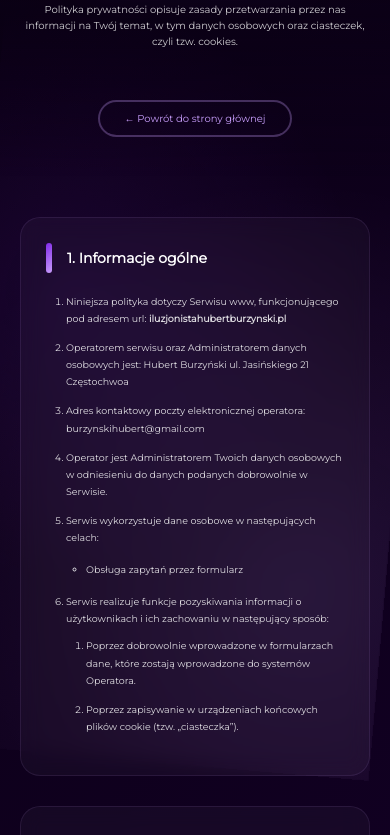
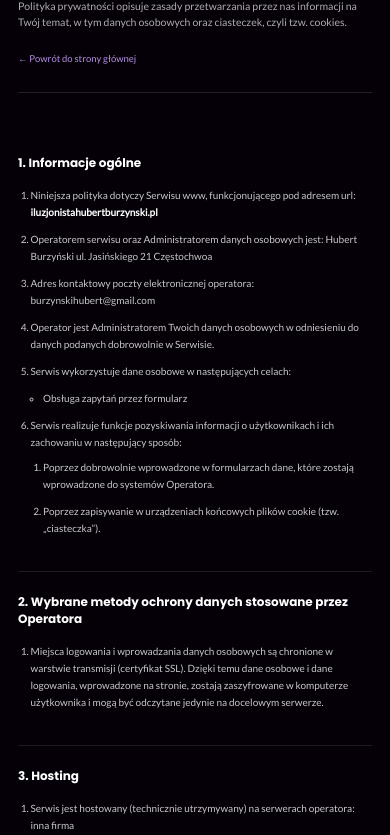
Before and after one commit to burzamiszcz/magic-website, a plain HTML site: page polityka-prywatnosci.html in a window 390 px wide. Shown: the part 122-957 px from the top of the page. Drawn offline with Linux system fonts and the light colour scheme.

Commit message:
Simplify privacy policy page to a clean document layout.
Co-authored-by: Cursor <cursoragent@cursor.com>

```diff
--- a/polityka-prywatnosci.html
+++ b/polityka-prywatnosci.html
@@ -16,238 +16,133 @@
 
   <style>
     body {
-      background: linear-gradient(135deg, #0a0014 0%, #1a0033 50%, #0a0014 100%);
+      background: #050008;
       min-height: 100vh;
       margin: 0;
-      padding: 0;
+      color: rgba(255, 255, 255, 0.88);
+      font-family: var(--font-tertiary, 'Lato', sans-serif);
     }
 
     .privacy-page {
-      position: relative;
-      min-height: 100vh;
-      overflow: hidden;
+      max-width: 720px;
+      margin: 0 auto;
+      padding: 96px 24px 80px;
     }
 
-    /* Animated background */
-    .gradient-bg {
-      position: fixed;
-      top: 0;
-      left: 0;
-      width: 100%;
-      height: 100%;
-      background:
-        radial-gradient(circle at 20% 50%, rgba(129, 42, 233, 0.1) 0%, transparent 50%),
-        radial-gradient(circle at 80% 80%, rgba(200, 157, 251, 0.1) 0%, transparent 50%);
-      animation: gradientMove 15s ease infinite;
-      z-index: 0;
-    }
-
-    @keyframes gradientMove {
-      0%, 100% { transform: scale(1) rotate(0deg); }
-      50% { transform: scale(1.1) rotate(5deg); }
-    }
-
-    /* Header */
     .privacy-header {
-      position: relative;
-      z-index: 10;
-      text-align: center;
-      padding: 80px 20px 40px;
-      background: linear-gradient(180deg, rgba(10, 0, 20, 0.9) 0%, transparent 100%);
+      margin-bottom: 40px;
+      padding-bottom: 28px;
+      border-bottom: 1px solid rgba(255, 255, 255, 0.12);
     }
 
     .privacy-header h1 {
-      font-size: 3rem;
+      font-family: var(--font-secondary, 'Poppins', sans-serif);
+      font-size: clamp(1.8rem, 4vw, 2.4rem);
       font-weight: 700;
-      background: linear-gradient(135deg, #fff 0%, #C89DFB 50%, #812AE9 100%);
-      -webkit-background-clip: text;
-      -webkit-text-fill-color: transparent;
-      background-clip: text;
-      margin: 0 0 20px 0;
-      animation: fadeInDown 0.8s ease;
-      filter: drop-shadow(0 0 20px rgba(129, 42, 233, 0.5));
+      color: #fff;
+      margin: 0 0 14px;
+      line-height: 1.2;
     }
 
     .privacy-header p {
-      color: rgba(255, 255, 255, 0.8);
-      font-size: 1.2rem;
-      max-width: 700px;
-      margin: 0 auto 30px;
-      line-height: 1.6;
+      margin: 0 0 22px;
+      font-size: 1.05rem;
+      line-height: 1.55;
+      color: rgba(255, 255, 255, 0.68);
     }
 
     .back-link {
-      display: inline-block;
-      color: #C89DFB;
+      color: rgba(200, 157, 251, 0.9);
       text-decoration: none;
-      font-size: 1rem;
-      padding: 10px 25px;
-      border: 2px solid rgba(200, 157, 251, 0.3);
-      border-radius: 30px;
-      transition: all 0.3s ease;
-      margin-top: 20px;
+      font-size: 0.95rem;
+      transition: color 0.2s ease;
     }
 
     .back-link:hover {
-      background: rgba(129, 42, 233, 0.2);
-      border-color: #C89DFB;
-      transform: translateY(-2px);
-      box-shadow: 0 5px 20px rgba(129, 42, 233, 0.3);
-    }
-
-    /* Content container */
-    .privacy-content {
-      position: relative;
-      z-index: 10;
-      max-width: 1000px;
-      margin: 0 auto;
-      padding: 40px 20px 100px;
+      color: #fff;
     }
 
     .privacy-section {
-      background: rgba(255, 255, 255, 0.03);
-      backdrop-filter: blur(10px);
-      border: 1px solid rgba(200, 157, 251, 0.1);
-      border-radius: 20px;
-      padding: 40px;
-      margin-bottom: 30px;
-      opacity: 0;
-      transform: translateY(30px);
-      animation: fadeInUp 0.6s ease forwards;
-      transition: all 0.3s ease;
+      padding: 28px 0;
+      border-bottom: 1px solid rgba(255, 255, 255, 0.1);
     }
 
-    .privacy-section:hover {
-      border-color: rgba(200, 157, 251, 0.3);
-      box-shadow: 0 10px 40px rgba(129, 42, 233, 0.2);
-      transform: translateY(-5px);
-    }
-
-    .privacy-section:nth-child(1) { animation-delay: 0.1s; }
-    .privacy-section:nth-child(2) { animation-delay: 0.2s; }
-    .privacy-section:nth-child(3) { animation-delay: 0.3s; }
-    .privacy-section:nth-child(4) { animation-delay: 0.4s; }
-    .privacy-section:nth-child(5) { animation-delay: 0.5s; }
-    .privacy-section:nth-child(6) { animation-delay: 0.6s; }
-    .privacy-section:nth-child(7) { animation-delay: 0.7s; }
-    .privacy-section:nth-child(8) { animation-delay: 0.8s; }
-    .privacy-section:nth-child(9) { animation-delay: 0.9s; }
-
-    @keyframes fadeInUp {
-      to {
-        opacity: 1;
-        transform: translateY(0);
-      }
-    }
-
-    @keyframes fadeInDown {
-      from {
-        opacity: 0;
-        transform: translateY(-30px);
-      }
-      to {
-        opacity: 1;
-        transform: translateY(0);
-      }
+    .privacy-section:last-child {
+      border-bottom: 0;
     }
 
     .privacy-section h2 {
-      font-size: 1.8rem;
+      font-family: var(--font-secondary, 'Poppins', sans-serif);
+      font-size: 1.2rem;
+      font-weight: 600;
       color: #fff;
-      margin: 0 0 20px 0;
-      font-weight: 600;
-      display: flex;
-      align-items: center;
-      gap: 15px;
-    }
-
-    .privacy-section h2::before {
-      content: '';
-      width: 6px;
-      height: 30px;
-      background: linear-gradient(135deg, #812AE9, #C89DFB);
-      border-radius: 3px;
+      margin: 0 0 16px;
+      line-height: 1.35;
     }
 
     .privacy-section p,
     .privacy-section li {
-      color: rgba(255, 255, 255, 0.85);
       font-size: 1rem;
-      line-height: 1.8;
-      margin-bottom: 15px;
+      line-height: 1.7;
+      color: rgba(255, 255, 255, 0.78);
+      margin-bottom: 12px;
     }
 
     .privacy-section ol,
     .privacy-section ul {
-      padding-left: 20px;
-      margin: 15px 0;
+      padding-left: 1.25rem;
+      margin: 10px 0 12px;
     }
 
     .privacy-section li {
-      margin-bottom: 12px;
+      margin-bottom: 10px;
     }
 
     .privacy-section ul ul,
-    .privacy-section ol ol {
-      margin-top: 10px;
-      margin-bottom: 10px;
+    .privacy-section ol ol,
+    .privacy-section ol ul {
+      margin-top: 8px;
+      margin-bottom: 8px;
     }
 
     .privacy-section a {
-      color: #C89DFB;
-      text-decoration: none;
-      transition: color 0.3s ease;
+      color: #c89dfb;
+      text-decoration: underline;
+      text-underline-offset: 2px;
     }
 
     .privacy-section a:hover {
       color: #fff;
-      text-shadow: 0 0 10px rgba(200, 157, 251, 0.5);
     }
 
-    .privacy-section strong {
+    .privacy-section strong,
+    .privacy-section b {
       color: #fff;
       font-weight: 600;
     }
 
     .disclaimer {
-      background: rgba(129, 42, 233, 0.1);
-      border-left: 4px solid #812AE9;
-      padding: 25px;
-      margin-top: 30px;
-      border-radius: 10px;
+      margin-top: 24px;
+      padding: 16px 0 0;
+      border-top: 1px solid rgba(255, 255, 255, 0.1);
       font-size: 0.9rem;
-      line-height: 1.7;
-      color: rgba(255, 255, 255, 0.7);
+      line-height: 1.65;
+      color: rgba(255, 255, 255, 0.55);
     }
 
-    hr {
-      border: none;
-      height: 1px;
-      background: linear-gradient(90deg, transparent, rgba(200, 157, 251, 0.3), transparent);
-      margin: 25px 0;
+    .disclaimer p {
+      margin: 0;
+      color: inherit;
+      font-size: inherit;
     }
 
-    /* Mobile responsive */
-    @media (max-width: 768px) {
-      .privacy-header h1 {
-        font-size: 2rem;
-      }
-
-      .privacy-header p {
-        font-size: 1rem;
+    @media (max-width: 640px) {
+      .privacy-page {
+        padding: 84px 18px 64px;
       }
 
       .privacy-section {
-        padding: 25px;
-      }
-
-      .privacy-section h2 {
-        font-size: 1.4rem;
-      }
-
-      .privacy-section p,
-      .privacy-section li {
-        font-size: 0.95rem;
+        padding: 22px 0;
       }
     }
   </style>
@@ -255,30 +150,22 @@
 
 <body>
   <div class="privacy-page">
-    <!-- Animated background -->
-    <div class="gradient-bg"></div>
-
-    <!-- Header -->
     <div class="privacy-header">
       <h1>Polityka Prywatności</h1>
       <p>Polityka prywatności opisuje zasady przetwarzania przez nas informacji na Twój temat, w tym danych osobowych oraz ciasteczek, czyli tzw. cookies.</p>
-      <a href="index.html" class="back-link">← Powrót do strony głównej</a>
+      <a href="/" class="back-link">← Powrót do strony głównej</a>
     </div>
-
-    <!-- Content -->
-    <div class="privacy-content">
 
     <div class="privacy-section">
       <h2>1. Informacje ogólne</h2>
       <ol>
         <li>Niniejsza polityka dotyczy Serwisu www, funkcjonującego pod adresem url: <b>iluzjonistahubertburzynski.pl</b></li>
         <li>Operatorem serwisu oraz Administratorem danych osobowych jest: Hubert Burzyński ul. Jasińskiego 21 Częstochwoa</li>
-
         <li>Adres kontaktowy poczty elektronicznej operatora: burzynskihubert@gmail.com</li>
-
         <li>Operator jest Administratorem Twoich danych osobowych w odniesieniu do danych podanych dobrowolnie w Serwisie.</li>
         <li>Serwis wykorzystuje dane osobowe w następujących celach:</li>
-            <ul><li>Obsługa zapytań przez formularz</li>
+        <ul>
+          <li>Obsługa zapytań przez formularz</li>
         </ul>
         <li>Serwis realizuje funkcje pozyskiwania informacji o użytkownikach i ich zachowaniu w następujący sposób:
           <ol>
@@ -291,7 +178,8 @@
 
     <div class="privacy-section">
       <h2>2. Wybrane metody ochrony danych stosowane przez Operatora</h2>
-            <ol><li>Miejsca logowania i wprowadzania danych osobowych są chronione w warstwie transmisji (certyfikat SSL). Dzięki temu dane osobowe i dane logowania, wprowadzone na stronie, zostają zaszyfrowane w komputerze użytkownika i mogą być odczytane jedynie na docelowym serwerze.</li>
+      <ol>
+        <li>Miejsca logowania i wprowadzania danych osobowych są chronione w warstwie transmisji (certyfikat SSL). Dzięki temu dane osobowe i dane logowania, wprowadzone na stronie, zostają zaszyfrowane w komputerze użytkownika i mogą być odczytane jedynie na docelowym serwerze.</li>
       </ol>
     </div>
 
@@ -304,7 +192,22 @@
 
     <div class="privacy-section">
       <h2>4. Twoje prawa i dodatkowe informacje o sposobie wykorzystania danych</h2>
-            <ol><li>W niektórych sytuacjach Administrator ma prawo przekazywać Twoje dane osobowe innym odbiorcom, jeśli będzie to niezbędne do wykonania zawartej z Tobą umowy lub do zrealizowania obowiązków ciążących na Administratorze. Dotyczy to takich grup odbiorców:<ul><li>osoby upoważnione przez nas, pracownicy i współpracownicy, którzy muszą mieć dostęp do danych osobowych w celu wykonywania swoich obowiązków,</li><li>firma hostingowa,</li><li>firmy obsługująca mailingi,</li><li>firmy obsługująca komunikaty SMS,</li><li>firmy, z którymi Administrator współpracuje w zakresie marketingu własnego,</li><li>kurierzy,</li><li>ubezpieczyciele,</li><li>kancelarie prawne i windykatorzy,</li><li>banki,</li><li>operatorzy płatności,</li><li>organy publiczne.</li></ul></li>
+      <ol>
+        <li>W niektórych sytuacjach Administrator ma prawo przekazywać Twoje dane osobowe innym odbiorcom, jeśli będzie to niezbędne do wykonania zawartej z Tobą umowy lub do zrealizowania obowiązków ciążących na Administratorze. Dotyczy to takich grup odbiorców:
+          <ul>
+            <li>osoby upoważnione przez nas, pracownicy i współpracownicy, którzy muszą mieć dostęp do danych osobowych w celu wykonywania swoich obowiązków,</li>
+            <li>firma hostingowa,</li>
+            <li>firmy obsługująca mailingi,</li>
+            <li>firmy obsługująca komunikaty SMS,</li>
+            <li>firmy, z którymi Administrator współpracuje w zakresie marketingu własnego,</li>
+            <li>kurierzy,</li>
+            <li>ubezpieczyciele,</li>
+            <li>kancelarie prawne i windykatorzy,</li>
+            <li>banki,</li>
+            <li>operatorzy płatności,</li>
+            <li>organy publiczne.</li>
+          </ul>
+        </li>
         <li>Twoje dane osobowe przetwarzane przez Administratora nie dłużej, niż jest to konieczne do wykonania związanych z nimi czynności określonych osobnymi przepisami (np. o prowadzeniu rachunkowości). W odniesieniu do danych marketingowych dane nie będą przetwarzane dłużej niż przez 3 lata.</li>
         <li>Przysługuje Ci prawo żądania od Administratora:
           <ul>
@@ -319,7 +222,8 @@
         <li>Na działania Administratora przysługuje skarga do Prezesa Urzędu Ochrony Danych Osobowych, ul. Stawki 2, 00-193 Warszawa.</li>
         <li>Podanie danych osobowych jest dobrowolne, lecz niezbędne do obsługi Serwisu.</li>
         <li>W stosunku do Ciebie mogą być podejmowane czynności polegające na zautomatyzowanym podejmowaniu decyzji, w tym profilowaniu w celu świadczenia usług w ramach zawartej umowy oraz w celu prowadzenia przez Administratora marketingu bezpośredniego.</li>
-             <li>Dane osobowe nie są przekazywane od krajów trzecich w rozumieniu przepisów o ochronie danych osobowych. Oznacza to, że nie przesyłamy ich poza teren Unii Europejskiej.</li></ol>
+        <li>Dane osobowe nie są przekazywane od krajów trzecich w rozumieniu przepisów o ochronie danych osobowych. Oznacza to, że nie przesyłamy ich poza teren Unii Europejskiej.</li>
+      </ol>
     </div>
 
     <div class="privacy-section">
@@ -359,7 +263,7 @@
           </ol>
         </li>
         <li>W ramach Serwisu stosowane są dwa zasadnicze rodzaje plików cookies: „sesyjne” (session cookies) oraz „stałe” (persistent cookies). Cookies „sesyjne” są plikami tymczasowymi, które przechowywane są w urządzeniu końcowym Użytkownika do czasu wylogowania, opuszczenia strony internetowej lub wyłączenia oprogramowania (przeglądarki internetowej). „Stałe” pliki cookies przechowywane są w urządzeniu końcowym Użytkownika przez czas określony w parametrach plików cookies lub do czasu ich usunięcia przez Użytkownika.</li>
-            <li>Oprogramowanie do przeglądania stron internetowych (przeglądarka internetowa) zazwyczaj domyślnie dopuszcza przechowywanie plików cookies w urządzeniu końcowym Użytkownika. Użytkownicy Serwisu mogą dokonać zmiany ustawień w tym zakresie.&nbsp;Przeglądarka internetowa umożliwia usunięcie plików cookies. Możliwe jest także automatyczne blokowanie plików cookies Szczegółowe informacje na ten temat zawiera pomoc lub dokumentacja przeglądarki internetowej.</li>
+        <li>Oprogramowanie do przeglądania stron internetowych (przeglądarka internetowa) zazwyczaj domyślnie dopuszcza przechowywanie plików cookies w urządzeniu końcowym Użytkownika. Użytkownicy Serwisu mogą dokonać zmiany ustawień w tym zakresie. Przeglądarka internetowa umożliwia usunięcie plików cookies. Możliwe jest także automatyczne blokowanie plików cookies. Szczegółowe informacje na ten temat zawiera pomoc lub dokumentacja przeglądarki internetowej.</li>
         <li>Ograniczenia stosowania plików cookies mogą wpłynąć na niektóre funkcjonalności dostępne na stronach internetowych Serwisu.</li>
         <li>Pliki cookies zamieszczane w urządzeniu końcowym Użytkownika Serwisu wykorzystywane mogą być również przez współpracujące z operatorem Serwisu podmioty, w szczególności dotyczy to firm: Google (Google Inc. z siedzibą w USA), Microsoft (Microsoft Corporation z siedzibą w USA), Facebook (Facebook Inc. z siedzibą w USA), Twitter (Twitter Inc. z siedzibą w USA).</li>
       </ol>
@@ -368,7 +272,7 @@
     <div class="privacy-section">
       <h2>9. Zarządzanie plikami cookies – jak w praktyce wyrażać i cofać zgodę?</h2>
       <ol>
-            <li>Jeśli użytkownik nie chce otrzymywać plików cookies, może zmienić ustawienia przeglądarki. Zastrzegamy, że wyłączenie obsługi plików cookies niezbędnych dla procesów uwierzytelniania, bezpieczeństwa, utrzymania preferencji użytkownika może utrudnić,&nbsp;a w skrajnych przypadkach może uniemożliwić korzystanie ze stron www</li>
+        <li>Jeśli użytkownik nie chce otrzymywać plików cookies, może zmienić ustawienia przeglądarki. Zastrzegamy, że wyłączenie obsługi plików cookies niezbędnych dla procesów uwierzytelniania, bezpieczeństwa, utrzymania preferencji użytkownika może utrudnić, a w skrajnych przypadkach może uniemożliwić korzystanie ze stron www</li>
         <li>W celu zarządzania ustawienia cookies wybierz z listy poniżej przeglądarkę internetową, której używasz i postępuj zgodnie z instrukcjami:
           <ul>
             <li><a href="https://support.microsoft.com/pl-pl/help/10607/microsoft-edge-view-delete-browser-history">Edge</a></li>
@@ -391,8 +295,6 @@
         <p>Niniejszy wzór polityki został wygenerowany bezpłatnie, w celach informacyjnych, w oparciu o naszą wiedzę, branżowe praktyki i przepisy prawa obowiązujące na dzień 2018-08-14. Zalecamy sprawdzenie wzoru polityki przed użyciem jej na stronie. Wzór opiera się na najczęściej występujących na stronach internetowych sytuacjach, ale może nie odzwierciedlać pełnej i dokładnej specyfiki Twojej strony www. Przeczytaj uważnie wygenerowany dokument i w razie potrzeb dostosuj go do Twojej sytuacji lub zasięgnij porady prawnej. Nie bierzemy odpowiedzialności za skutki posługiwania się tym dokumentem, ponieważ tylko Ty masz wpływ na to, czy wszystkie informacje w nim zawarte są zgodne z prawdą. Zwróć także uwagę, że Polityka Prywatności, nawet najlepsza, jest tylko jednym z elementów Twojej troski o dane osobowe i prywatność użytkownika na stronie www.</p>
       </div>
     </div>
-
-    </div>
   </div>
 
   <script src="./app.js"></script>
```
Lines whose indentation alone changed are shown as unchanged.
